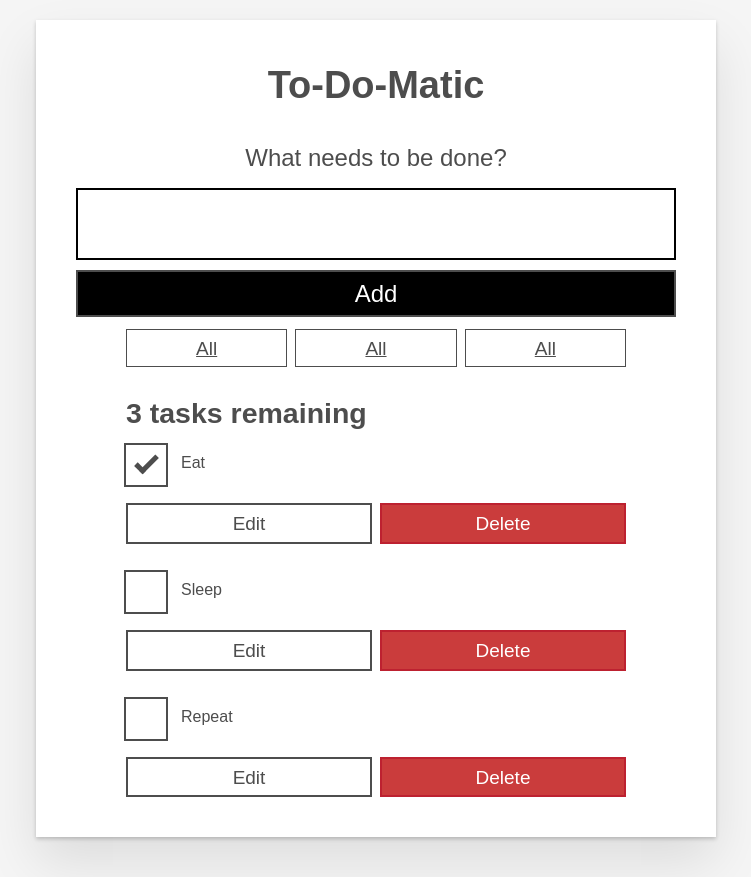
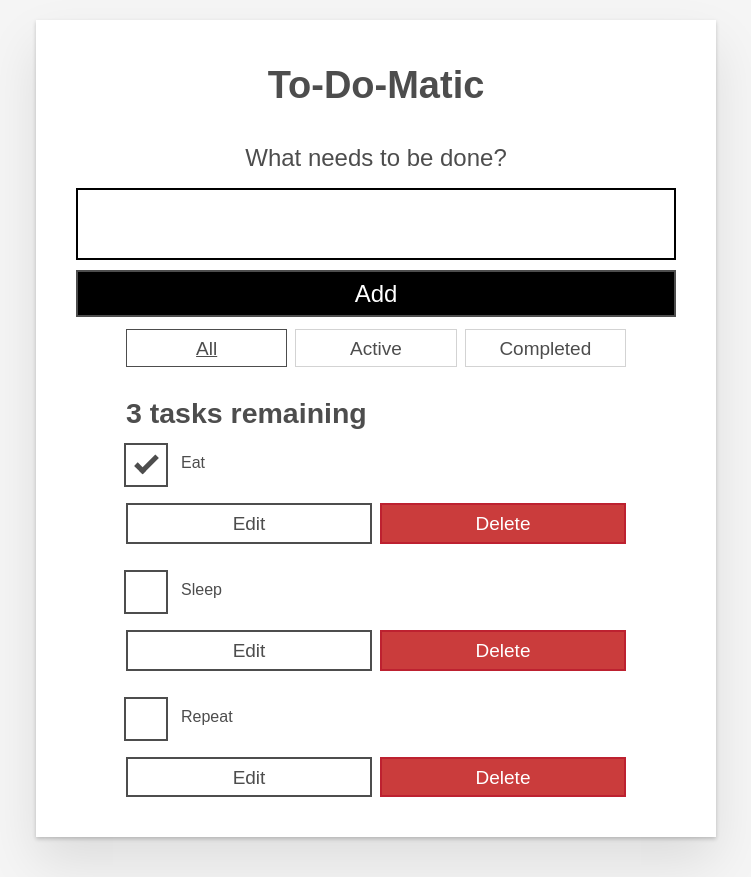
Before and after one commit to arthrfrts/playground, a React (Create React App) app: page / in a window 1280 px wide. Shown: the whole page, without its empty margins (264-1015 px from the left). Built offline with nearby package versions, Linux system fonts and the light colour scheme.

Commit message:
feat(filter): enable filter buttons

```diff
--- a/src/App.js
+++ b/src/App.js
@@ -4,23 +4,17 @@
 import Form from "./components/Form";
 import Todo from "./components/Todo";
 
+const FILTER_MAP = {
+  All: () => true,
+  Active: task => !task.completed,
+  Completed: task => task.completed
+}
+
+const FILTER_NAMES = Object.keys(FILTER_MAP);
+
 function App(props) {
   const [tasks, setTasks] = useState(props.tasks);
-
-  const taskList = tasks.map(task => (
-    <Todo
-      id={task.id}
-      name={task.name}
-      completed={task.completed}
-      key={task.id}
-      onChange={toggleTaskCompleted}
-      deleteTask={deleteTask}
-      editTask={editTask}
-    />
-  ));
-
-  const tasksNoun = taskList.length !== 1 ? 'tasks' : 'task';
-  const headingText = `${taskList.length} ${tasksNoun} remaining`;
+  const [filter, setFilter] = useState('All');
 
   function addTask(name) {
     const newTask = {
@@ -63,6 +57,37 @@
     setTasks(editedTaskList);
   }
 
+
+  const taskList = tasks
+    .filter(FILTER_MAP[filter])
+    .map(task => (
+      <Todo
+        id={task.id}
+        name={task.name}
+        completed={task.completed}
+        key={task.id}
+        onChange={toggleTaskCompleted}
+        deleteTask={deleteTask}
+        editTask={editTask}
+      />
+    )
+  );
+
+
+  const filterList = FILTER_NAMES.map(name => (
+    <FilterButton
+      key={name}
+      name={name}
+      isPressed={name === filter}
+      setFilter={setFilter}
+    />
+  ));
+
+
+  const tasksNoun = taskList.length !== 1 ? 'tasks' : 'task';
+  const taskShown = filter === 'Completed' ? 'completed' : 'remaining';
+  const headingText = `${taskList.length} ${tasksNoun} ${taskShown}`;
+
   return (
     <div className="todoapp stack-large">
       <h1>To-Do-Matic</h1>
@@ -70,9 +95,7 @@
       <Form onSubmit={addTask} />
 
       <div className="filters btn-group stack-exception">
-        <FilterButton />
-        <FilterButton />
-        <FilterButton />
+        {filterList}
       </div>
 
       <h2 id="list-heading">
--- a/src/components/FilterButton.js
+++ b/src/components/FilterButton.js
@@ -2,9 +2,14 @@
 
 function FilterButton(props) {
   return (
-    <button type="button" className="btn toggle-btn" aria-pressed="true">
+    <button
+      type="button"
+      className="btn toggle-btn"
+      aria-pressed={props.isPressed}
+      onClick={() => props.setFilter(props.name)}
+    >
       <span className="visually-hidden">Show </span>
-      <span>All</span>
+      <span>{props.name}</span>
       <span className="visually-hidden"> tasks</span>
     </button>
   );
```
